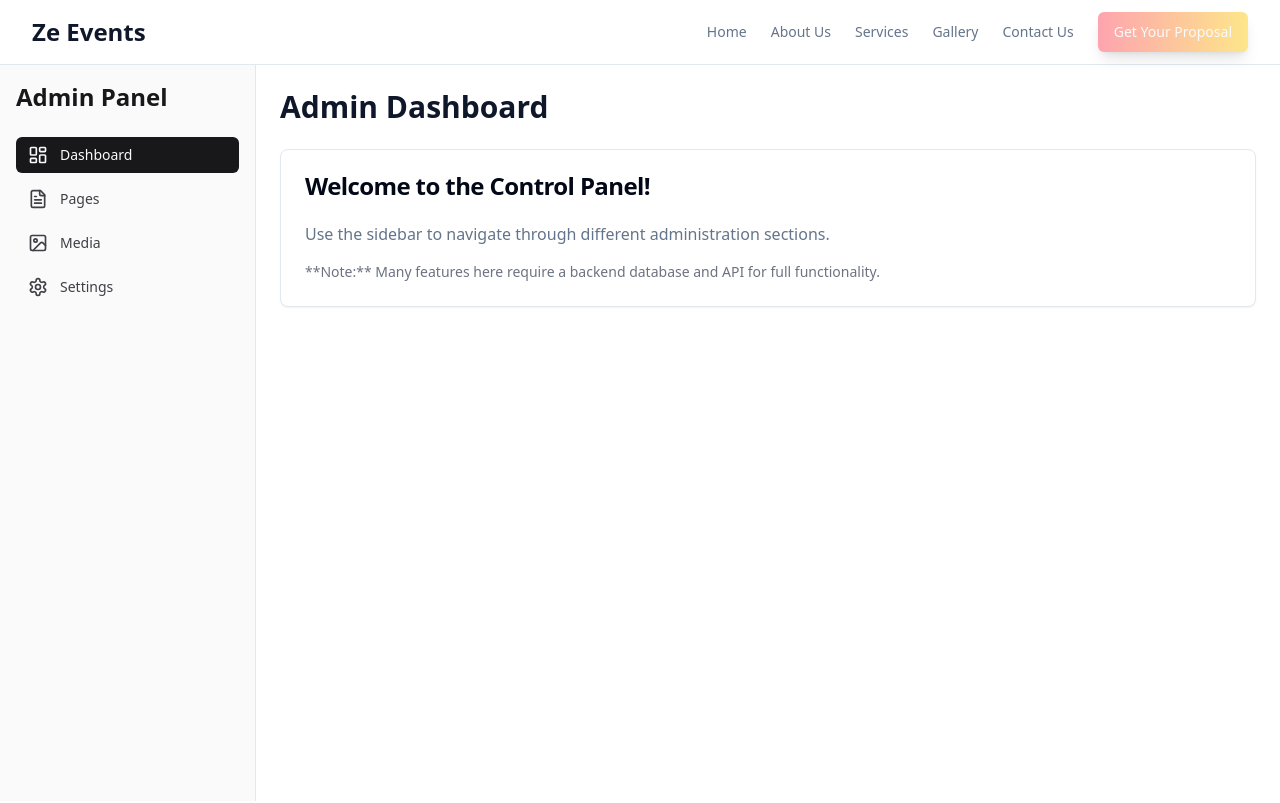
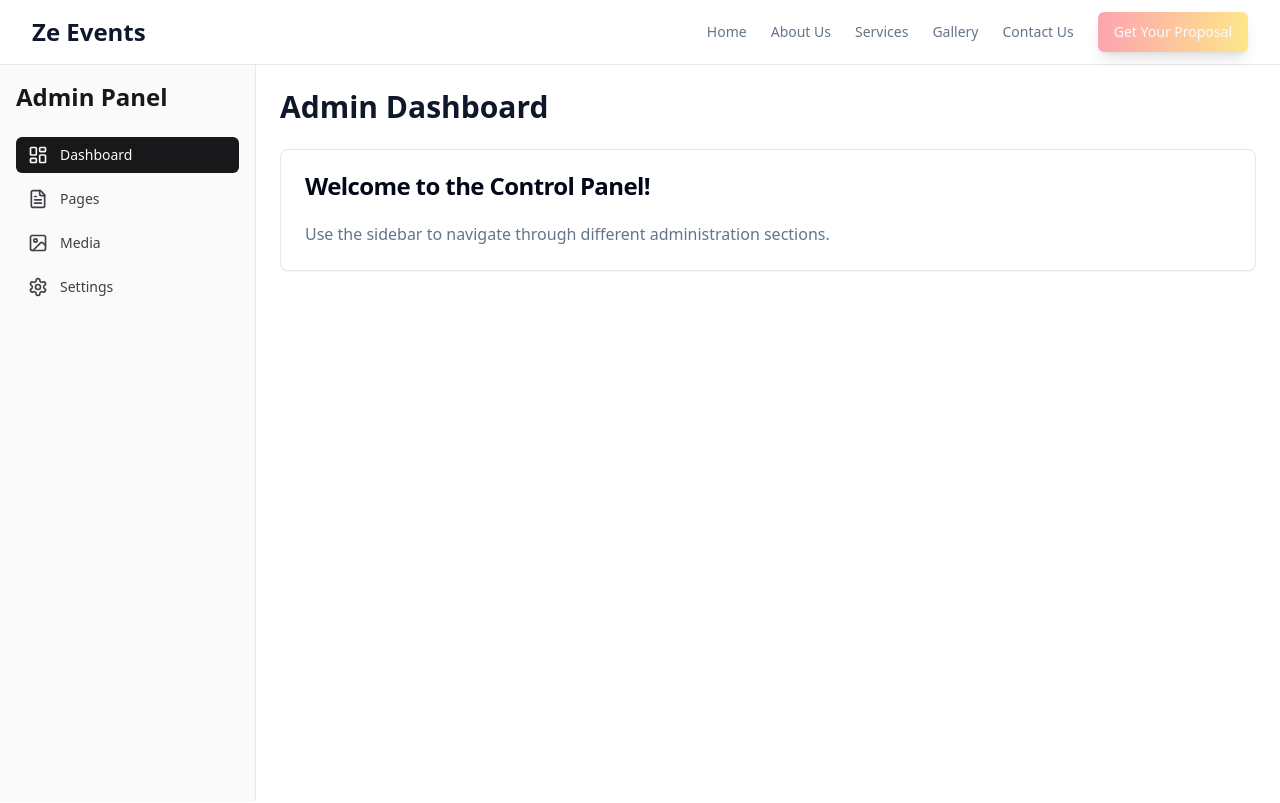
Before and after one commit to Ahmedalfayoumi/Ze-Event, a React (Vite) app: page /control-panel/dashboard in a window 1280 px wide. Shown: the top 803 px of the page. Built offline with nearby package versions, Linux system fonts and the light colour scheme.

Commit message:
[dyad] Removed placeholder message from Admin Dashboard - wrote 1 file(s)

```diff
--- a/src/pages/admin/AdminDashboard.tsx
+++ b/src/pages/admin/AdminDashboard.tsx
@@ -15,9 +15,6 @@ const AdminDashboard = () => {
           <p className="text-muted-foreground">
             Use the sidebar to navigate through different administration sections.
           </p>
-          <p className="mt-4 text-sm text-gray-500">
-            **Note:** Many features here require a backend database and API for full functionality.
-          </p>
         </CardContent>
       </Card>
     </div>
```
